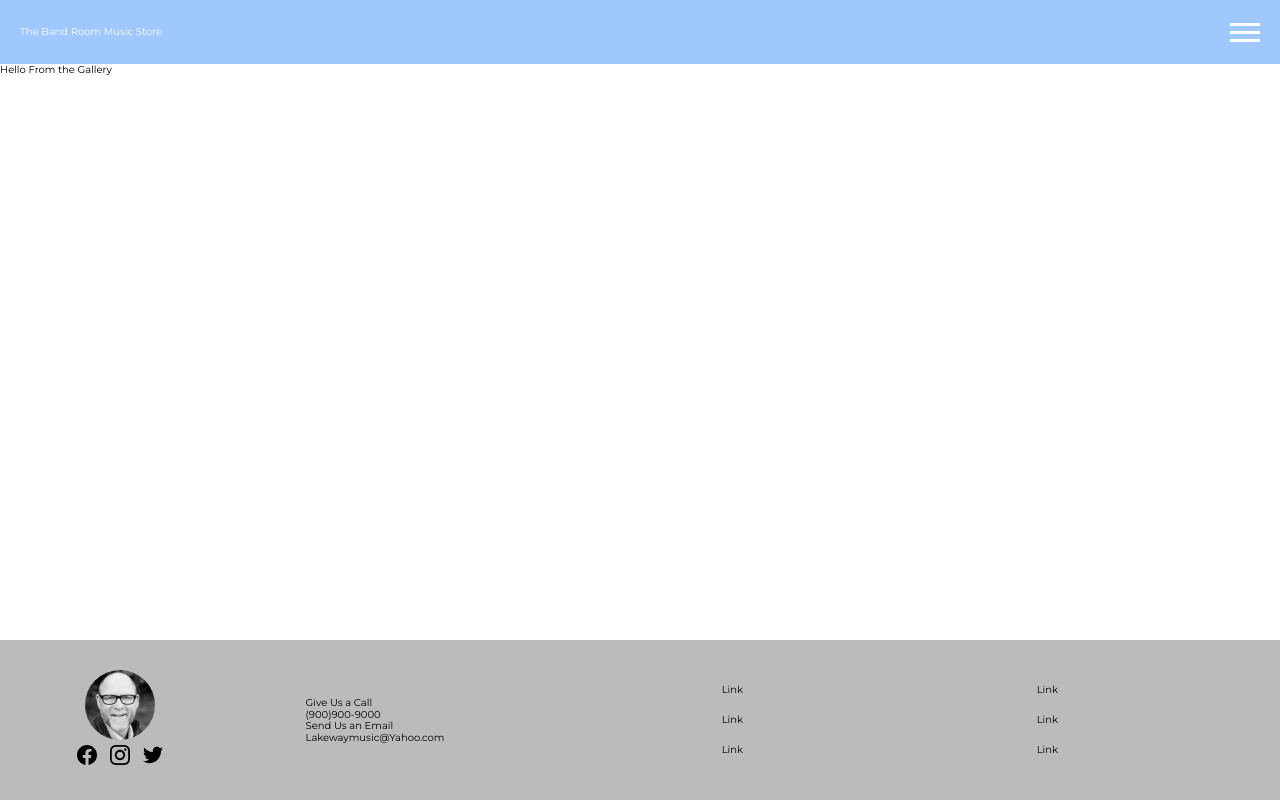
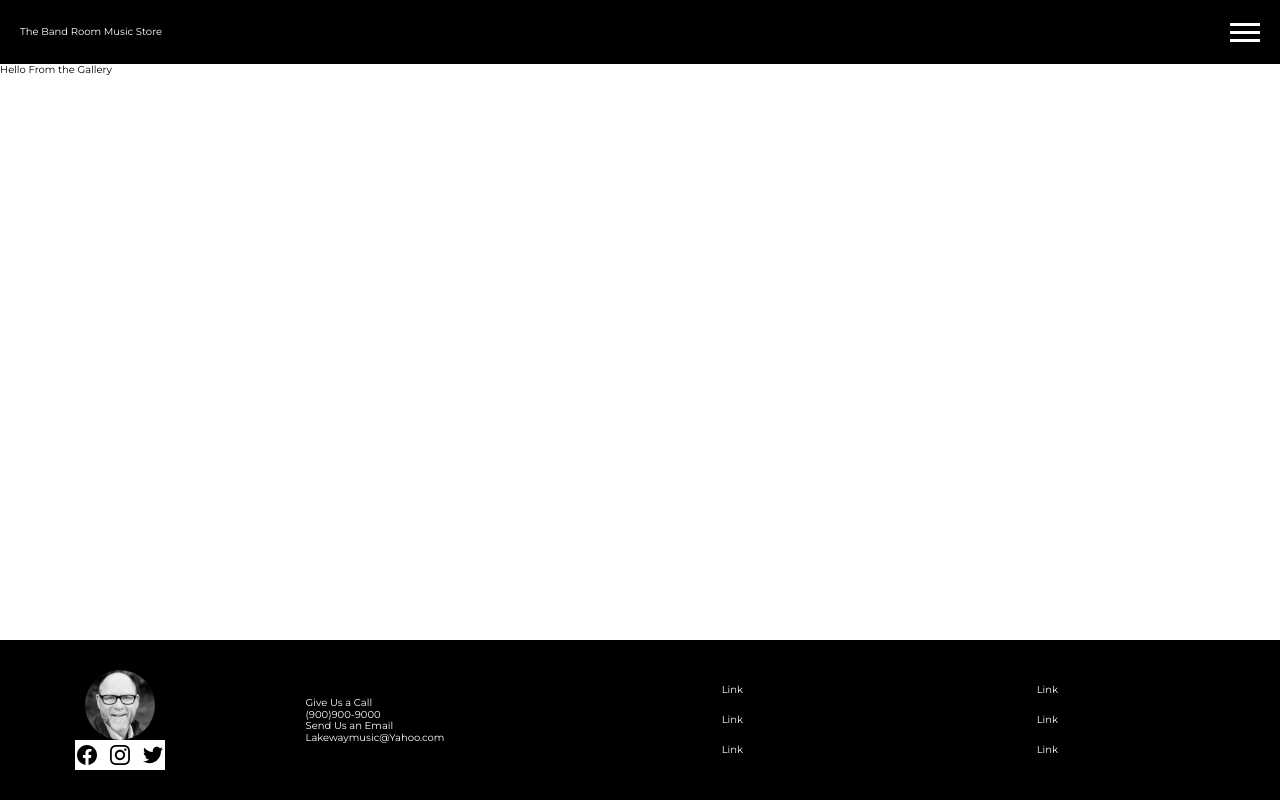
Before and after one commit to JerryBruce/Band-Room-Music-Store, a React (Create React App) app in the folder front-end/: page /gallery in a window 1280 px wide. Built offline with nearby package versions, Linux system fonts and the light colour scheme.

Commit message:
readjusting colors

```diff
--- a/front-end/src/smaccs/_vars.scss
+++ b/front-end/src/smaccs/_vars.scss
@@ -1,3 +1,3 @@
-$primary: #9ec8ff;
-$secondary: #eb4a4a;
-$greybox: rgba(177, 174, 174, 0.849);
+$primary: black;
+$secondary: #c40000;
+$greybox: rgb(0, 0, 0);
--- a/front-end/src/smaccs/modules/_footer.scss
+++ b/front-end/src/smaccs/modules/_footer.scss
@@ -3,23 +3,27 @@
   width: 100%;
   padding: 1rem;
   background-color: $greybox;
+  color: white;
   &-circles {
     height: 100%;
     display: flex;
     flex-direction: column;
     align-items: center;
+    color: white;
   }
   &-img {
     height: 7rem;
     width: 7rem;
     border-radius: 50%;
-    background-image: url('../../images/portrait.jpg');
+    background-image: url("../../images/portrait.jpg");
     background-size: cover;
     background-position: center;
+    color: white;
   }
   &-media {
     height: 2rem;
     width: 2rem;
+    color: white;
   }
 }
 
@@ -27,6 +31,11 @@
   height: 3rem;
   width: 9rem;
   padding: 0.2rem;
+  background-color: white;
+}
+
+.media-icon {
+  background-color: white;
 }
 
 .phone-email {
@@ -42,6 +51,7 @@
   height: 10rem;
   width: 100%;
   margin-top: 1rem;
+  color: white;
   &-container {
     width: 50%;
   }
@@ -52,4 +62,5 @@
   border: none;
   background: transparent;
   padding: 0;
+  color: white;
 }
```
Also changed, not shown: 1 other file (tests, documents, lock files or other folders).
